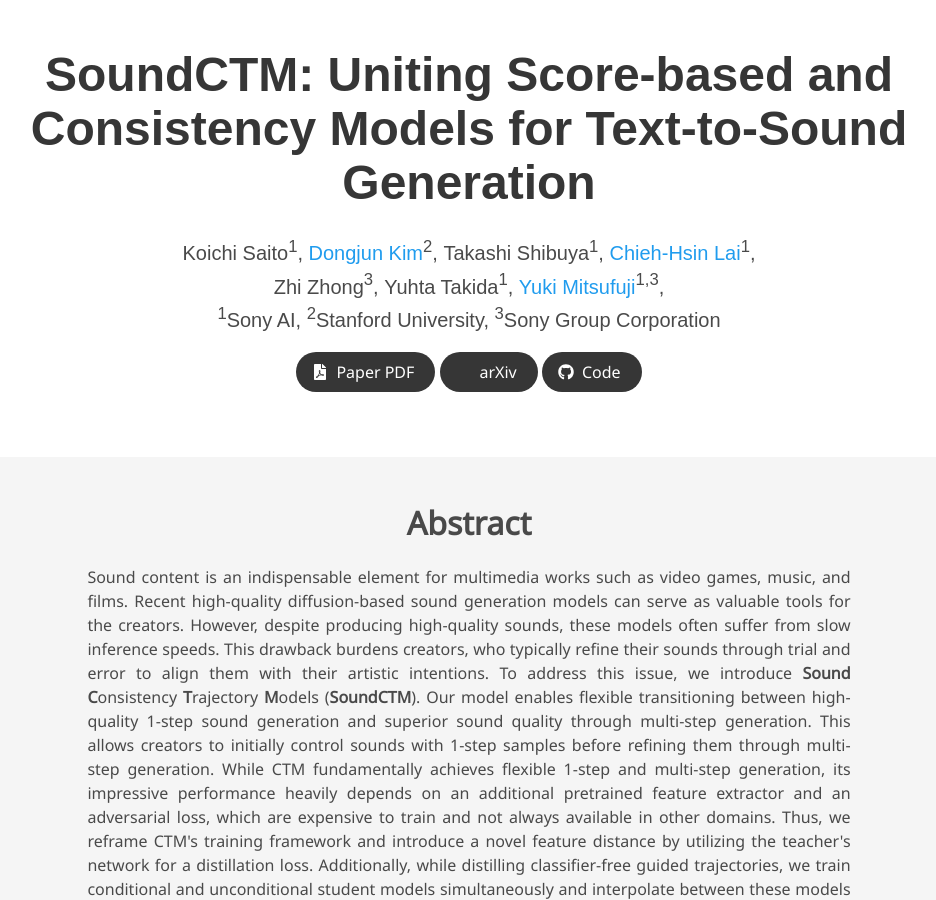
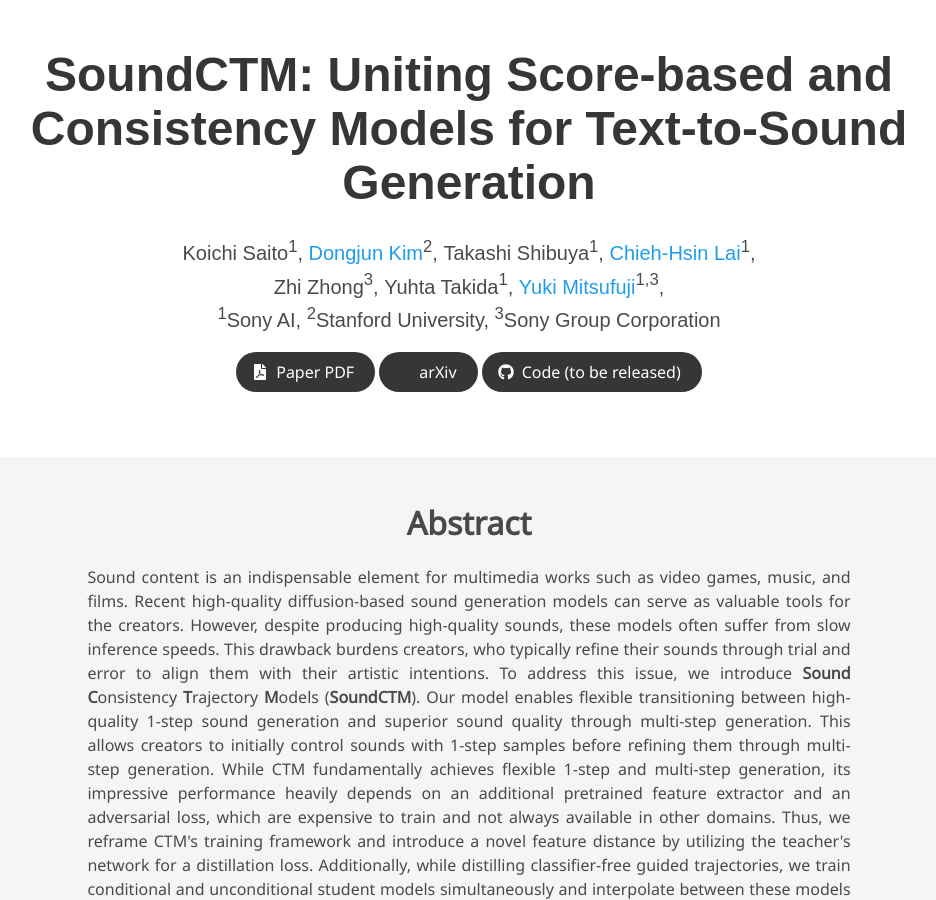
Before and after one commit to koichi-saito-sony/koichi-saito-sony.github.io, a Jekyll site: the page soundctm/index.html, which Jekyll copies as it is, in a window 1280 px wide and 900 px high. Shown: the whole window, without its empty margins (171-1107 px from the left). Built offline with Jekyll 4.4.1, drawn with Linux system fonts in a browser that asks for light colours; nearby versions of some CDN libraries; some web fonts are replaced; library files that are not in the unit come from our copies; a style sheet for code colours, icons or effects is not loaded.

Commit message:
Add files via upload

```diff
--- a/soundctm/index.html
+++ b/soundctm/index.html
@@ -121,7 +121,7 @@
                   <span class="icon">
                     <i class="fab fa-github"></i>
                   </span>
-                  <span>Code</span>
+                  <span>Code (to be released)</span>
                 </a>
               </span>
             </div>
```
